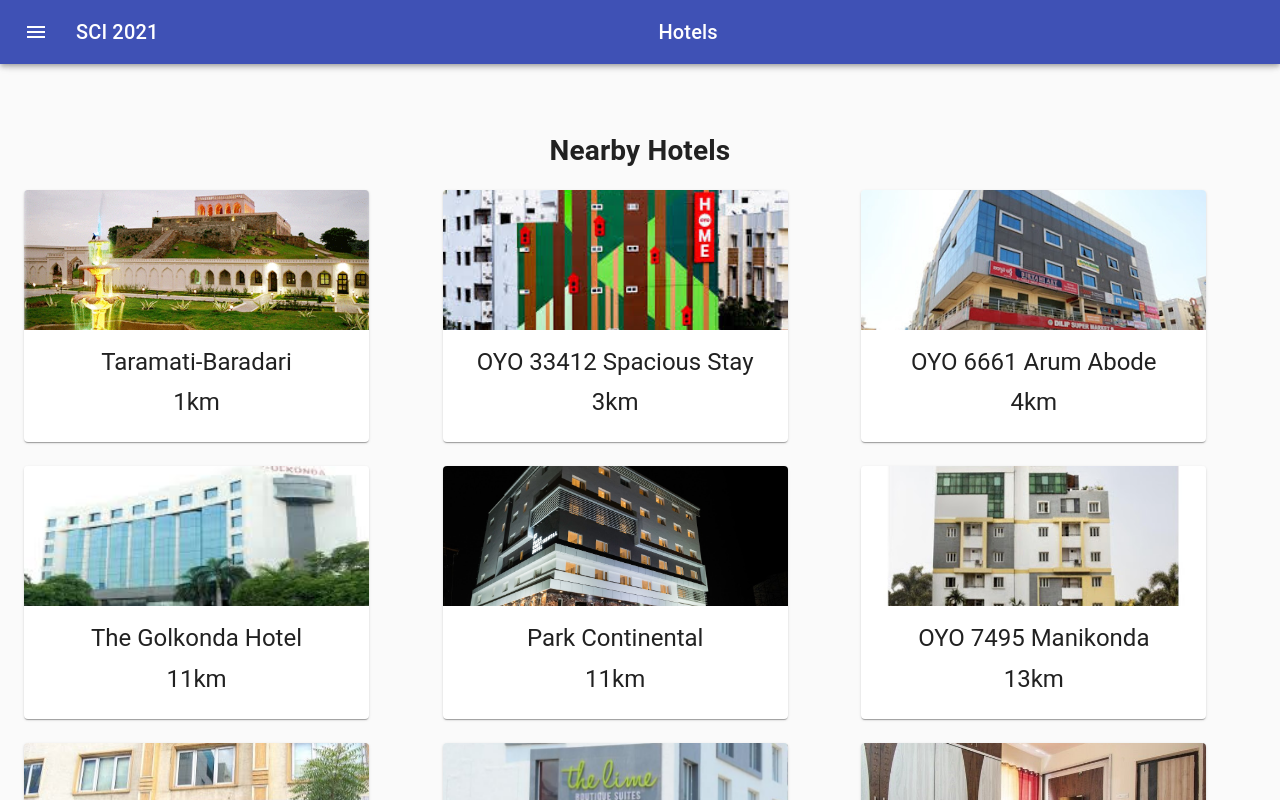
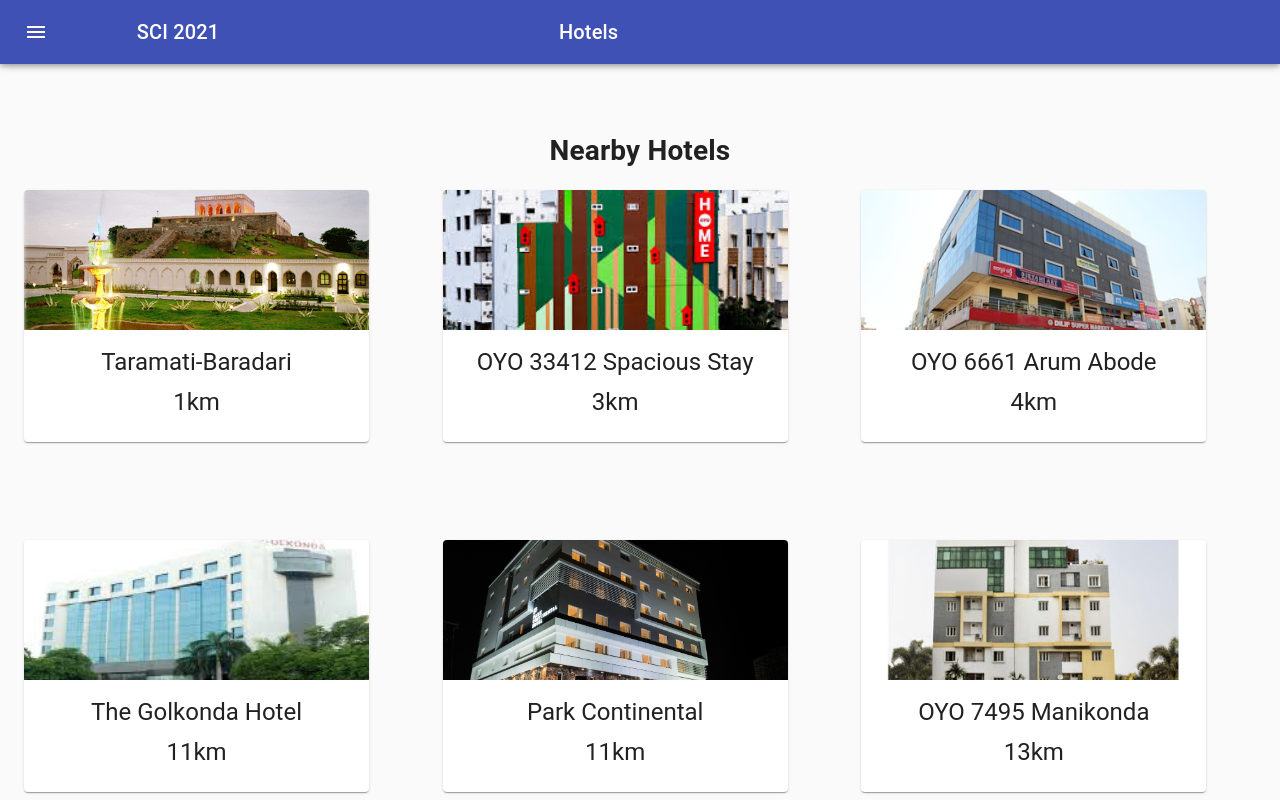
Before and after one commit to KovuriPrashastha/sci-21, a React (Create React App) app: page /hotels in a window 1280 px wide. Shown: the top 800 px of the page. Built offline with nearby package versions, Linux system fonts and the light colour scheme.

Commit message:
Navbar, footer, hotels, committe

```diff
--- a/src/NavBar.css
+++ /dev/null
@@ -1,3 +0,0 @@
-.MuiTypography-h6 {
-  padding-left: '500px';
-}
--- a/src/NavBar.js
+++ b/src/NavBar.js
@@ -13,6 +13,7 @@
   ListItem,
   ListItemIcon,
   ListItemText,
+  Grid,
 } from '@material-ui/core';
 import { createMuiTheme, ThemeProvider } from '@material-ui/core/styles';
 import {
@@ -34,7 +35,6 @@
   BusinessSharp,
 } from '@material-ui/icons';
 import { Link } from 'react-router-dom';
-import './NavBar.css';
 
 const names = [
   'HOME',
@@ -178,6 +178,9 @@
           })}
         >
           <Toolbar>
+            <Grid container>
+              <Grid container sm={1}>
+              <Grid item>
             <IconButton
               color='inherit'
               aria-label='open drawer'
@@ -187,12 +190,23 @@
             >
               <Menu />
             </IconButton>
+            </Grid>
+            </Grid>
+            <Grid container alignItems="center" justify="center" sm={1}>
+            <Grid item >
             <Typography variant='h6' noWrap>
               SCI 2021
             </Typography>
-            <Typography variant='h6' noWrap className={classes.title}>
+            </Grid>
+            </Grid>
+            <Grid container alignItems="center" justify="center" sm={7}>
+            <Grid item style={{ textAlign: "center"}} >
+            <Typography variant='h6' noWrap>
               {props.title}
             </Typography>
+            </Grid>
+            </Grid>
+            </Grid>
           </Toolbar>
         </AppBar>
         <Drawer
--- a/src/components/committes/committes.js
+++ b/src/components/committes/committes.js
@@ -1,4 +1,4 @@
-import { Avatar, Container, Grid, Typography } from '@material-ui/core';
+import { Avatar, Container, Grid, Hidden, Typography } from '@material-ui/core';
 import React from 'react';
 import { withStyles, makeStyles } from '@material-ui/core/styles';
 import Table from '@material-ui/core/Table';
@@ -82,7 +82,7 @@
               <StyledTableCell component='th' scope='row'>
                 {row.pos}
               </StyledTableCell>
-              <StyledTableCell>
+              <Hidden smDown><StyledTableCell>
                 {!row.pic ? (
                   ''
                 ) : (
@@ -94,6 +94,7 @@
                   />
                 )}
               </StyledTableCell>
+              </Hidden>
             </StyledTableRow>
           ))}
         </TableBody>
@@ -381,7 +382,11 @@
           </Grid>
         </Grid>
       </Container>
+      <Grid container>
+        <Grid item lg={12} md={12} sm={12}>
       <CopyRight />
+      </Grid>
+      </Grid>
     </div>
   );
 }
--- a/src/components/contactUs/component/hotels.js
+++ b/src/components/contactUs/component/hotels.js
@@ -99,7 +99,10 @@
 export default function NearBy() {
   const arrange = data.map((hotel) => {
     return (
-      <Grid item lg={4} md={4}>
+      <Grid item style={{
+        width: 500,
+        height: 350,
+      }} lg={4} md={4}>
         <MediaCard hotel={hotel} />
       </Grid>
     );
```
Also changed, not shown: 1 other file (tests, documents, lock files or other folders).
